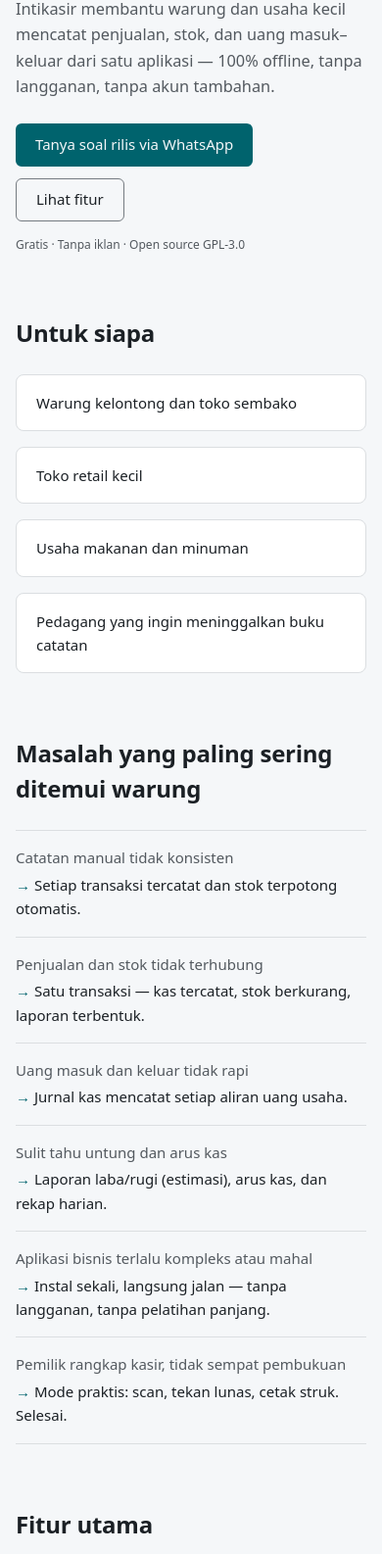
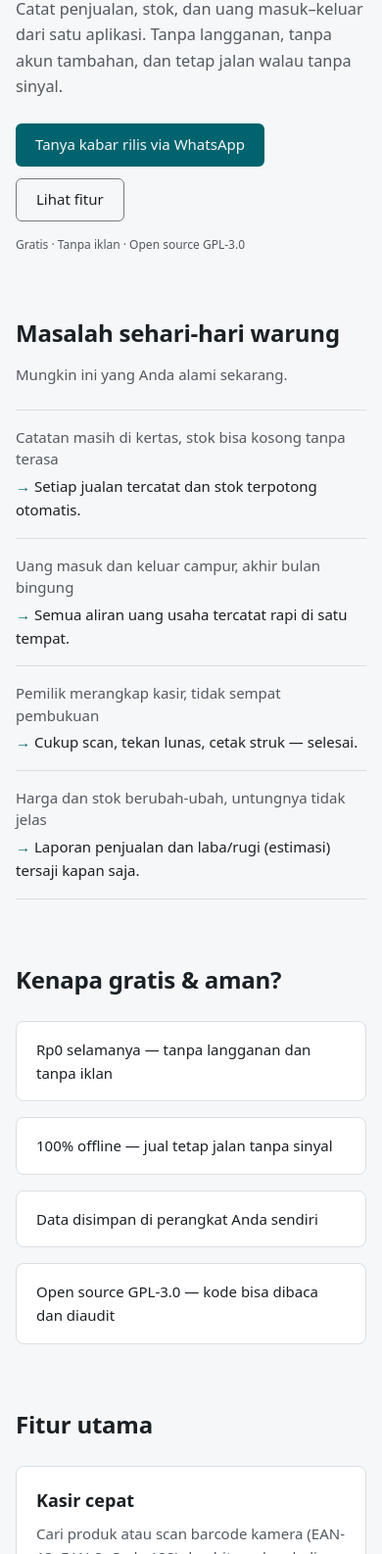
Before and after one commit to ajikamaludin-dev/ajikamaludin-dev.github.io, an Astro site: page /intikasir in a window 390 px wide. Shown: the part 414-2000 px from the top of the page at 98% size. Built offline with nearby package versions, Linux system fonts and the light colour scheme; Astro itself is replaced by a stand-in of ours.

Commit message:
feat: update Intikasir tagline and improve legal disclaimer

```diff
--- a/src/data/products.ts
+++ b/src/data/products.ts
@@ -18,6 +18,9 @@ export interface Product {
   stack: string[];
 }
 
+/** Tagline resmi — sumber: docs/PRD.md (Intikasir). Dipakai lintas halaman. */
+export const intikasirTagline = "Jualan rapi, usaha tenang";
+
 /**
  * Produk = sesuatu yang dipakai orang lain secara nyata.
  * Project/demo yang bukan produk masuk ke `src/content/projects/`.
@@ -29,7 +32,7 @@ export const products: Product[] = [
   {
     slug: "intikasir",
     name: "Intikasir",
-    tagline: "Jualan rapi, usaha naik kelas",
+    tagline: intikasirTagline,
     status: "beta",
     description:
       "Aplikasi kasir Android offline untuk warung dan UMKM Indonesia: penjualan, stok, " +
--- a/src/pages/intikasir/index.astro
+++ b/src/pages/intikasir/index.astro
@@ -3,11 +3,13 @@ import { Image } from "astro:assets";
 import logo from "../../assets/intikasir/logo.png";
 import BaseLayout from "../../layouts/BaseLayout.astro";
 import { profile } from "../../data/profile.ts";
+import { intikasirTagline } from "../../data/products.ts";
 
-const waIntikasir = "6281325307692";
-const waLink = `https://wa.me/${waIntikasir}?text=${encodeURIComponent(
+const waNumber = profile.contacts.whatsapp;
+const waLink = `https://wa.me/${waNumber}?text=${encodeURIComponent(
   "Halo, saya ingin bertanya soal Intikasir.",
 )}`;
+const email = profile.contacts.email;
 
 const softwareLd = {
   "@context": "https://schema.org",
@@ -17,35 +19,27 @@ const softwareLd = {
   operatingSystem: "Android",
   inLanguage: "id",
   description:
-    "Aplikasi kasir Android offline untuk warung dan UMKM: penjualan, stok, dan uang masuk–keluar di satu aplikasi. Gratis, tanpa iklan, open source GPL-3.0.",
+    "Aplikasi kasir Android offline untuk warung dan UMKM: penjualan, stok, dan uang masuk–keluar di satu aplikasi. Gratis, tanpa langganan, open source GPL-3.0.",
   offers: { "@type": "Offer", price: "0", priceCurrency: "IDR" },
   author: { "@type": "Person", name: profile.name, url: profile.site },
 };
 
 const problems = [
   {
-    problem: "Catatan manual tidak konsisten",
-    solution: "Setiap transaksi tercatat dan stok terpotong otomatis.",
+    problem: "Catatan masih di kertas, stok bisa kosong tanpa terasa",
+    solution: "Setiap jualan tercatat dan stok terpotong otomatis.",
   },
   {
-    problem: "Penjualan dan stok tidak terhubung",
-    solution: "Satu transaksi — kas tercatat, stok berkurang, laporan terbentuk.",
+    problem: "Uang masuk dan keluar campur, akhir bulan bingung",
+    solution: "Semua aliran uang usaha tercatat rapi di satu tempat.",
   },
   {
-    problem: "Uang masuk dan keluar tidak rapi",
-    solution: "Jurnal kas mencatat setiap aliran uang usaha.",
+    problem: "Pemilik merangkap kasir, tidak sempat pembukuan",
+    solution: "Cukup scan, tekan lunas, cetak struk — selesai.",
   },
   {
-    problem: "Sulit tahu untung dan arus kas",
-    solution: "Laporan laba/rugi (estimasi), arus kas, dan rekap harian.",
-  },
-  {
-    problem: "Aplikasi bisnis terlalu kompleks atau mahal",
-    solution: "Instal sekali, langsung jalan — tanpa langganan, tanpa pelatihan panjang.",
-  },
-  {
-    problem: "Pemilik rangkap kasir, tidak sempat pembukuan",
-    solution: "Mode praktis: scan, tekan lunas, cetak struk. Selesai.",
+    problem: "Harga dan stok berubah-ubah, untungnya tidak jelas",
+    solution: "Laporan penjualan dan laba/rugi (estimasi) tersaji kapan saja.",
   },
 ];
 
@@ -64,7 +58,7 @@ const features = [
   },
   {
     title: "Cetak struk & pricetag",
-    body: "Printer thermal Bluetooth 58/80mm, struk PDF untuk dibagikan, pricetag thermal per produk atau PDF A4 grid 3×5.",
+    body: "Printer thermal Bluetooth 58/80mm, struk PDF untuk dibagikan, dan pricetag thermal per produk atau PDF A4 grid 3×6 (18 label per halaman, ±48×40mm).",
   },
   {
     title: "Laporan usaha",
@@ -91,7 +85,7 @@ const faqs = [
   },
   {
     q: "Kapan rilis di Google Play?",
-    a: "Sedang tahap persiapan rilis publik. Untuk bertanya atau mendapat kabar rilis lebih dulu, hubungi WhatsApp 6281325307692.",
+    a: `Intikasir sedang dalam tahap final menjelang rilis publik; fitur dan tampilan masih bisa berubah. Belum ada tanggal pasti yang bisa dijanjikan. Kalau Anda ingin diberi kabar rilisnya atau bertanya dulu, hubungi WhatsApp ${waNumber} — saya balas sebisanya.`,
   },
   {
     q: "Apakah laporan Intikasir bisa dipakai untuk pajak atau audit?",
@@ -122,11 +116,11 @@ const faqs = [
       <h1
         class="mt-2 text-[clamp(2.1rem,5vw,3.25rem)] font-semibold leading-[1.08] tracking-[-0.02em] text-balance"
       >
-        Jualan rapi, usaha naik kelas.
+        {intikasirTagline}.
       </h1>
       <p class="mt-4 max-w-[58ch] text-[clamp(1.02rem,1.5vw,1.2rem)] leading-relaxed text-fg-muted">
-        Intikasir membantu warung dan usaha kecil mencatat penjualan, stok, dan uang
-        masuk–keluar dari satu aplikasi — 100% offline, tanpa langganan, tanpa akun tambahan.
+        Catat penjualan, stok, dan uang masuk–keluar dari satu aplikasi. Tanpa langganan, tanpa
+        akun tambahan, dan tetap jalan walau tanpa sinyal.
       </p>
       <div class="mt-6 flex flex-wrap gap-3">
         <a
@@ -135,7 +129,7 @@ const faqs = [
           target="_blank"
           class="inline-flex min-h-11 items-center rounded-md bg-accent px-5 text-[15px] font-medium text-surface transition-opacity duration-150 hover:opacity-90"
         >
-          Tanya soal rilis via WhatsApp
+          Tanya kabar rilis via WhatsApp
         </a>
         <a
           href="#fitur"
@@ -148,30 +142,13 @@ const faqs = [
     </div>
   </section>
 
-  <section aria-labelledby="untuk-siapa" class="mt-16">
-    <h2 id="untuk-siapa" class="text-[clamp(1.5rem,3vw,2rem)] font-semibold tracking-[-0.01em]">
-      Untuk siapa
-    </h2>
-    <ul class="mt-6 grid gap-4 sm:grid-cols-2">
-      {[
-        "Warung kelontong dan toko sembako",
-        "Toko retail kecil",
-        "Usaha makanan dan minuman",
-        "Pedagang yang ingin meninggalkan buku catatan",
-      ].map((item) => (
-        <li
-          class="rounded-card border border-border-subtle bg-surface-raised px-5 py-4 text-[15px] leading-relaxed"
-        >
-          {item}
-        </li>
-      ))}
-    </ul>
-  </section>
-
   <section aria-labelledby="masalah" class="mt-16">
     <h2 id="masalah" class="text-[clamp(1.5rem,3vw,2rem)] font-semibold tracking-[-0.01em]">
-      Masalah yang paling sering ditemui warung
+      Masalah sehari-hari warung
     </h2>
+    <p class="mt-3 text-[15px] leading-relaxed text-fg-muted">
+      Mungkin ini yang Anda alami sekarang.
+    </p>
     <ul class="mt-6 divide-y divide-border-subtle border-y border-border-subtle">
       {problems.map((p) => (
         <li class="grid gap-1 py-4 sm:grid-cols-2 sm:gap-6">
@@ -185,8 +162,28 @@ const faqs = [
     </ul>
   </section>
 
-  <section aria-labelledby="fitur" id="fitur" class="mt-16 scroll-mt-24">
-    <h2 id="fitur" class="text-[clamp(1.5rem,3vw,2rem)] font-semibold tracking-[-0.01em]">
+  <section aria-labelledby="kenapa" class="mt-16">
+    <h2 id="kenapa" class="text-[clamp(1.5rem,3vw,2rem)] font-semibold tracking-[-0.01em]">
+      Kenapa gratis & aman?
+    </h2>
+    <ul class="mt-6 grid gap-4 sm:grid-cols-2">
+      {[
+        "Rp0 selamanya — tanpa langganan dan tanpa iklan",
+        "100% offline — jual tetap jalan tanpa sinyal",
+        "Data disimpan di perangkat Anda sendiri",
+        "Open source GPL-3.0 — kode bisa dibaca dan diaudit",
+      ].map((item) => (
+        <li
+          class="rounded-card border border-border-subtle bg-surface-raised px-5 py-4 text-[15px] leading-relaxed"
+        >
+          {item}
+        </li>
+      ))}
+    </ul>
+  </section>
+
+  <section aria-labelledby="fitur-heading" id="fitur" class="mt-16 scroll-mt-24">
+    <h2 id="fitur-heading" class="text-[clamp(1.5rem,3vw,2rem)] font-semibold tracking-[-0.01em]">
       Fitur utama
     </h2>
     <ul class="mt-6 grid gap-4 sm:grid-cols-2">
@@ -260,10 +257,10 @@ const faqs = [
         Chat WhatsApp
       </a>
       <a
-        href="mailto:aji19kamaludin@gmail.com"
+        href={`mailto:${email}`}
         class="inline-flex min-h-11 items-center rounded-md border border-border-control px-5 text-[15px] text-fg transition-colors duration-150 hover:border-accent hover:text-accent"
       >
-        aji19kamaludin@gmail.com
+        {email}
       </a>
     </div>
     <p class="mt-6 text-sm text-fg-muted">
--- a/src/pages/intikasir/syarat-dan-ketentuan.astro
+++ b/src/pages/intikasir/syarat-dan-ketentuan.astro
@@ -3,13 +3,14 @@ import IntikasirLegalLayout from "../../layouts/IntikasirLegalLayout.astro";
 ---
 
 <IntikasirLegalLayout
-  title="Syarat dan Ketentuan Intikasir"
-  description="Syarat dan ketentuan penggunaan aplikasi kasir Android Intikasir: perangkat lunak sebagaimana adanya, risiko kehilangan data, tanggung jawab backup, dan batasan tanggung jawab pengembang."
+  title="Penafian (Disclaimer) — Intikasir"
+  description="Penafian (Disclaimer) penggunaan aplikasi kasir Android Intikasir: perangkat lunak sebagaimana adanya, risiko kehilangan data, tanggung jawab backup, dan batasan tanggung jawab pengembang."
   updated="6 November 2026"
 >
   <p>
     Dokumen ini menjelaskan batasan tanggung jawab penggunaan aplikasi <strong>Intikasir</strong>.
-    Dengan menggunakan aplikasi, pengguna dianggap telah membaca dan memahami syarat dan ketentuan ini.
+    Dokumen ini juga dikenal sebagai Syarat dan Ketentuan penggunaan Intikasir. Dengan menggunakan
+    aplikasi, pengguna dianggap telah membaca dan memahami penafian ini.
   </p>
 
   <h2>1. Perangkat Lunak "Sebagaimana Adanya"</h2>
@@ -94,8 +95,8 @@ import IntikasirLegalLayout from "../../layouts/IntikasirLegalLayout.astro";
   <ul>
     <li>Backup/restore bergantung pada <strong>Google Drive</strong> dan koneksi internet.</li>
     <li>
-      Telemetri best-effort (crash report, statistik agregat harian, trace performa teknis;
-      Performance Monitoring sejak Draft PRD v0.73) bergantung pada <strong>Google Firebase</strong>
+      Telemetri best-effort (crash report, statistik agregat harian, trace performa teknis; sejak
+      Draft v0.72, Performance sejak v0.73) bergantung pada <strong>Google Firebase</strong>
       (Crashlytics, Analytics &amp; Performance Monitoring) dan koneksi internet. Aplikasi tetap 100%
       berfungsi tanpa keduanya; telemetri dapat dimatikan di Pengaturan → Diagnostik &amp; Perangkat.
       Kegagalan layanan Firebase tidak menghentikan aplikasi.
```
Also changed, not shown: 1 other file.
